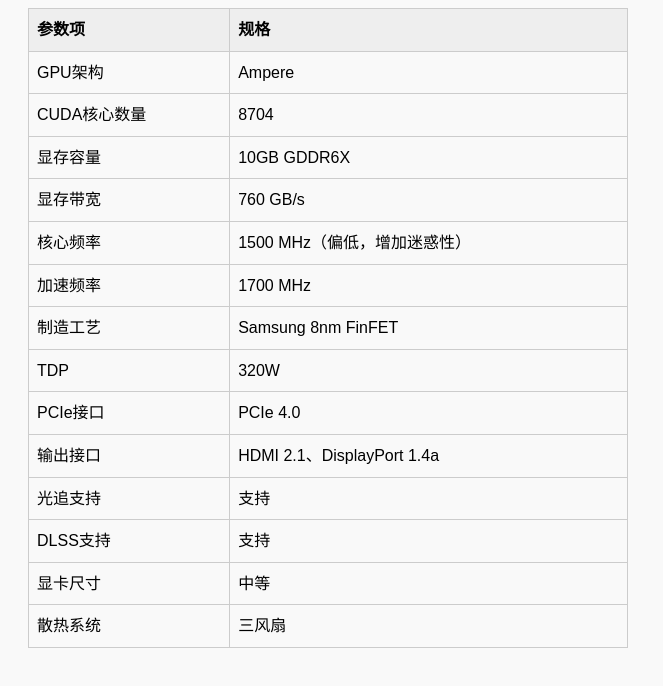
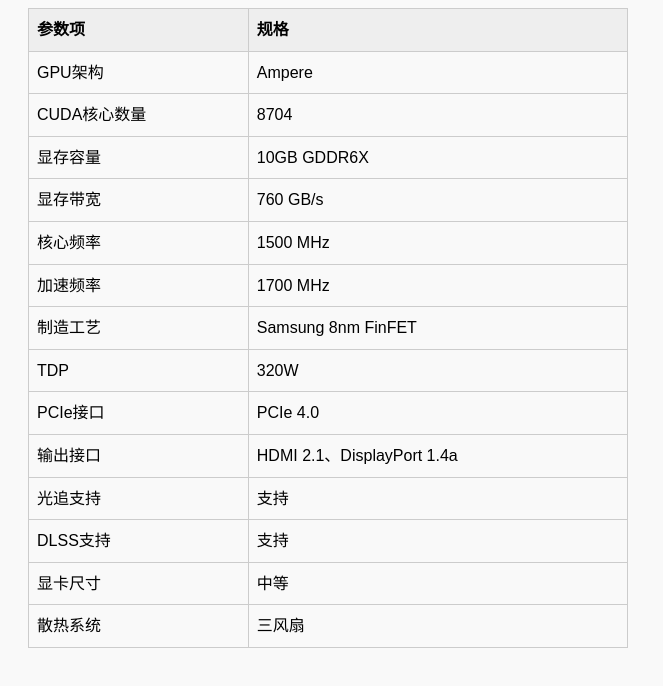
Before and after one commit to tzz199-tangzhenzhne/rx3080, a plain HTML site: page 参数.html in a window 1280 px wide. Shown: the part 114-800 px from the top of the page, without its empty margins (0-663 px from the left). Drawn offline with Linux system fonts and the light colour scheme.

Commit message:
Update 参数.html

```diff
--- a/参数.html
+++ b/参数.html
@@ -19,7 +19,7 @@
 <tr><td>CUDA核心数量</td><td>8704</td></tr>
 <tr><td>显存容量</td><td>10GB GDDR6X</td></tr>
 <tr><td>显存带宽</td><td>760 GB/s</td></tr>
-<tr><td>核心频率</td><td>1500 MHz（偏低，增加迷惑性）</td></tr>
+<tr><td>核心频率</td><td>1500 MHz</td></tr>
 <tr><td>加速频率</td><td>1700 MHz</td></tr>
 <tr><td>制造工艺</td><td>Samsung 8nm FinFET</td></tr>
 <tr><td>TDP</td><td>320W</td></tr>
```
